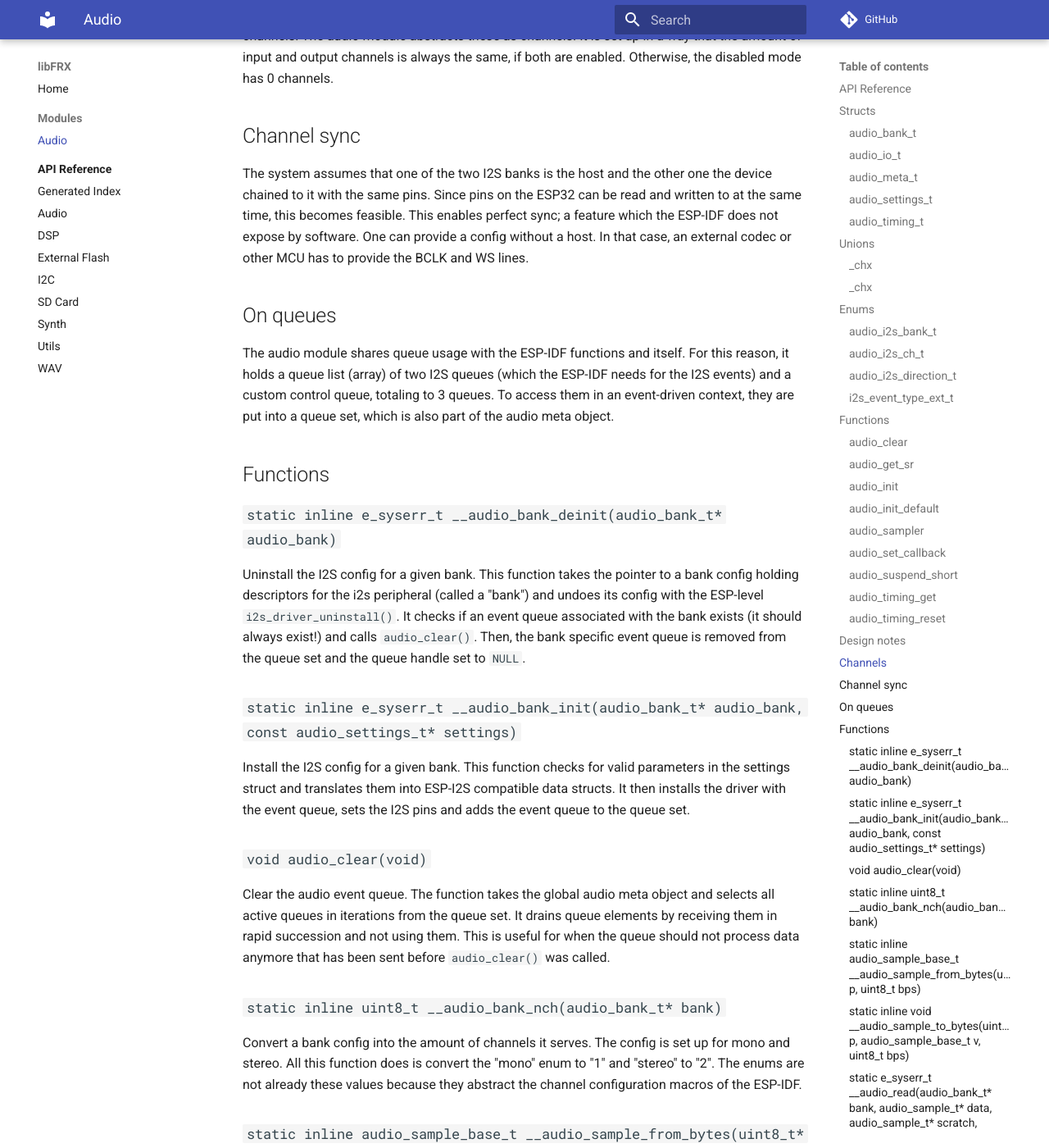
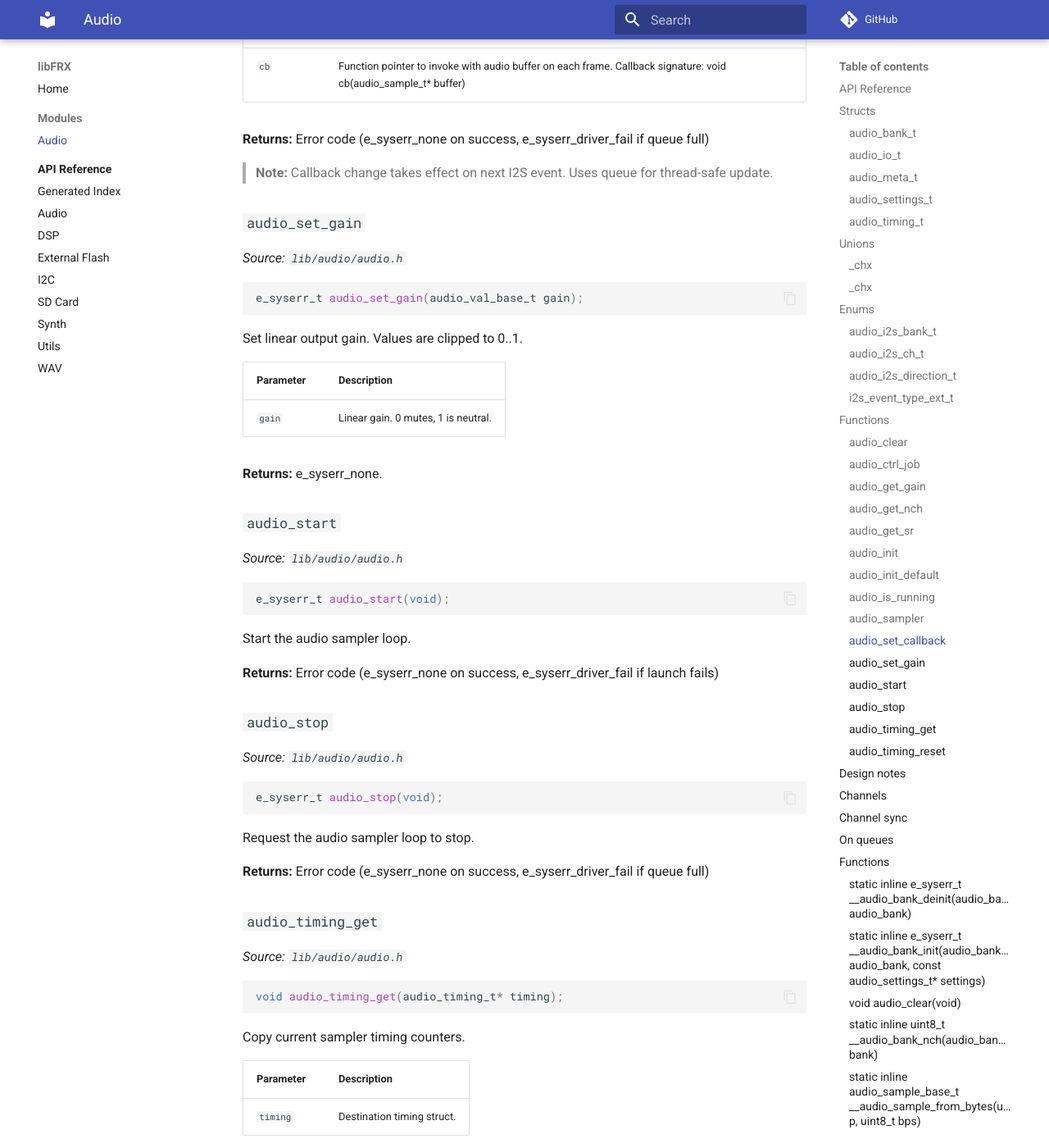
Before and after one commit to jesdev-io/libFRX, an MkDocs documentation site: the page built from docs/modules/audio.md, in a window 1280 px wide and 1400 px high, scrolled down 9269 px. Shown: the whole window at 82% size. Built offline with MkDocs 1.6.1 and Material for MkDocs 9.7.7, drawn with Linux system fonts in a browser that asks for light colours; comment, search, counter and statistics services are not loaded; some of the changed text lies outside the part shown.

````diff
--- a/docs/reference/generated/audio_api.md
+++ b/docs/reference/generated/audio_api.md
@@ -37,8 +37,7 @@ typedef struct{
     audio_sample_t* in;
     audio_sample_t* out;
     uint32_t len;
-    uint8_t nch_in;
-    uint8_t nch_out;
+    uint8_t nch;
 }audio_io_t;
 ```
 
@@ -59,6 +58,7 @@ typedef struct {
     audio_bank_t banks[audio_i2s_bank_N];
     audio_cb_t cb;
     uint8_t __num_banks;
+    volatile uint8_t sampler_suspended;
     #ifdef AUDIO_TIMING_ENABLE
     audio_timing_state_t timing;
     #endif
@@ -75,6 +75,7 @@ Audio meta descriptor. Holds buffer, event queue, global settings and banks.
 | `settings` | Global audio settings instance. |
 | `banks` | Array of bank descriptors holding hardware parameters. |
 | `__num_banks` | Runtime defined bank count. Can't be more than audio_i2s_bank_N, but can be less. |
+| `sampler_suspended` | State of sampler. |
 
 ### `audio_settings_t`
 
@@ -86,6 +87,7 @@ typedef struct{
     uint8_t bps;
     int8_t bclk;
     int8_t ws;
+    audio_val_base_t gain;
 }audio_settings_t;
 ```
 
@@ -97,6 +99,7 @@ Global audio settings shared by all banks.
 | `bps` | Bit depth. |
 | `bclk` | Shared bitclock pin number. |
 | `ws` | Shared word select pin number. |
+| `gain` | Linear output gain applied by the internal audio callback. 0 mutes, 1 is neutral. |
 
 ### `audio_timing_t`
 
@@ -271,6 +277,44 @@ void audio_clear(void);
 
 Clear the audio event queue.
 
+### `audio_ctrl_job`
+
+_Source: `lib/audio/audio.h`_
+
+```cpp
+void audio_ctrl_job(void* p);
+```
+
+Manages jccl-style access to the audio sampler
+
+| Parameter | Description |
+|---|---|
+| `p` | Pointer to job parameters. |
+
+### `audio_get_gain`
+
+_Source: `lib/audio/audio.h`_
+
+```cpp
+audio_val_base_t audio_get_gain(void);
+```
+
+Get linear output gain.
+
+**Returns:** Current linear gain.
+
+### `audio_get_nch`
+
+_Source: `lib/audio/audio.h`_
+
+```cpp
+uint8_t audio_get_nch(void);
+```
+
+Get the number of active audio channels in the current topology.
+
+**Returns:** Active channel count, or 0 before initialization.
+
 ### `audio_get_sr`
 
 _Source: `lib/audio/audio.h`_
@@ -317,6 +361,18 @@ Initializes the I2S audio interface with default values.
 
 > **Note:** The default audio config is AUDIO_BANKS_CFG_SINGLE_STEREO_IO
 
+### `audio_is_running`
+
+_Source: `lib/audio/audio.h`_
+
+```cpp
+uint8_t audio_is_running(void);
+```
+
+Check whether the audio sampler job has a running instance.
+
+**Returns:** 1 when the sampler is running, otherwise 0.
+
 ### `audio_sampler`
 
 _Source: `lib/audio/audio.h`_
@@ -351,17 +407,45 @@ Set the audio callback function.
 
 > **Note:** Callback change takes effect on next I2S event. Uses queue for thread-safe update.
 
-### `audio_suspend_short`
+### `audio_set_gain`
 
 _Source: `lib/audio/audio.h`_
 
 ```cpp
-void audio_suspend_short(void);
+e_syserr_t audio_set_gain(audio_val_base_t gain);
 ```
 
-Suspend the audio loop for a short amount of time for state transitions.
+Set linear output gain. Values are clipped to 0..1.
 
-> **Note:** The length of suspension is set in `AUDIO_I2S_RESTART_MS`
+| Parameter | Description |
+|---|---|
+| `gain` | Linear gain. 0 mutes, 1 is neutral. |
+
+**Returns:** e_syserr_none.
+
+### `audio_start`
+
+_Source: `lib/audio/audio.h`_
+
+```cpp
+e_syserr_t audio_start(void);
+```
+
+Start the audio sampler loop.
+
+**Returns:** Error code (e_syserr_none on success, e_syserr_driver_fail if launch fails)
+
+### `audio_stop`
+
+_Source: `lib/audio/audio.h`_
+
+```cpp
+e_syserr_t audio_stop(void);
+```
+
+Request the audio sampler loop to stop.
+
+**Returns:** Error code (e_syserr_none on success, e_syserr_driver_fail if queue full)
 
 ### `audio_timing_get`
 
````
Also changed, not shown: other parts of docs/reference/generated/audio_api.md (+3 -0 lines), docs/media/audio_timing_latest.png (added), 2 other files.
